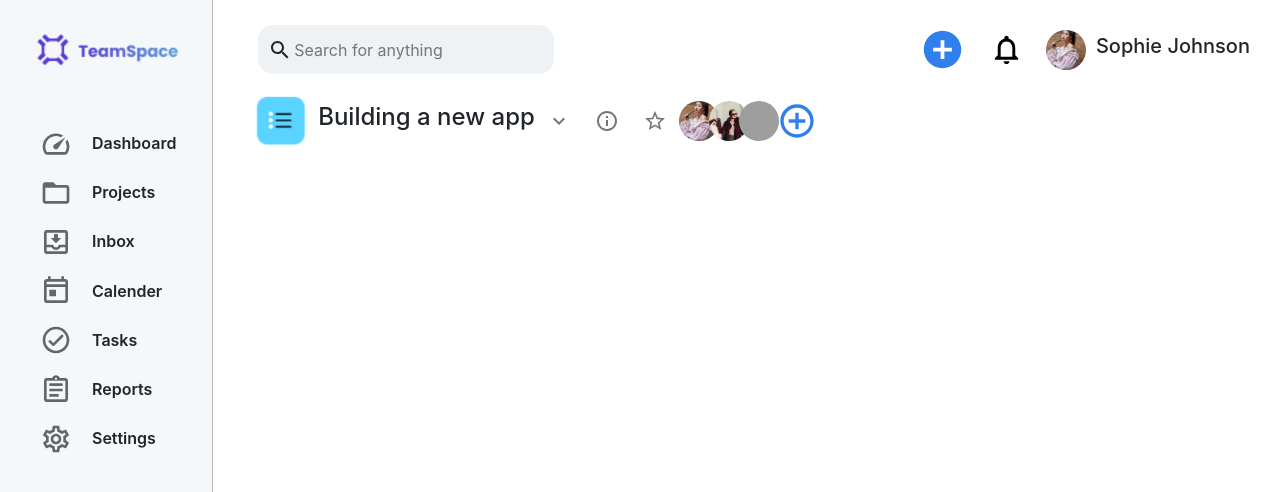
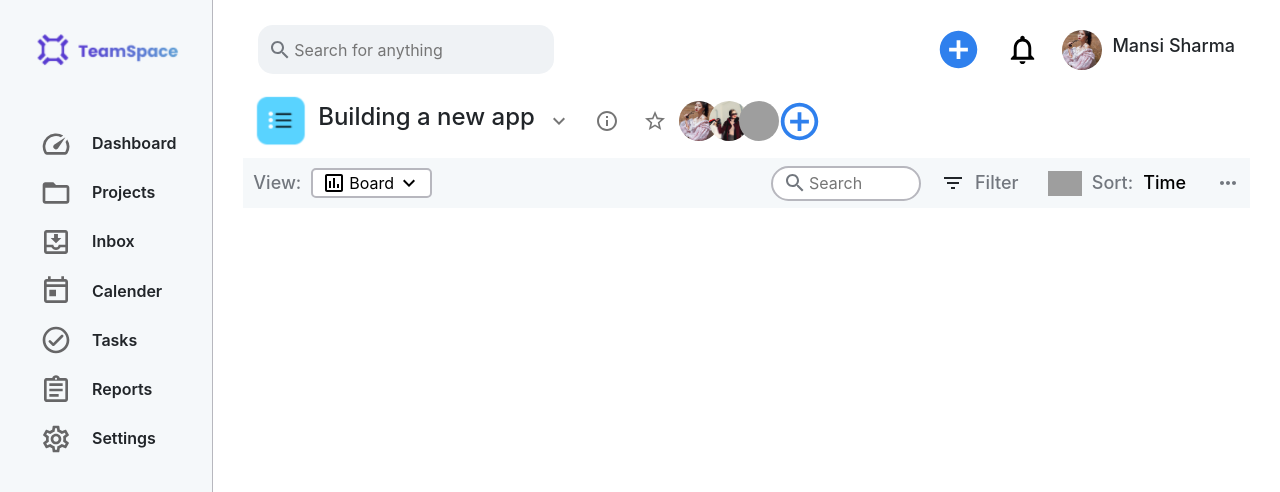
Before and after one commit to mansi35/kanban_board, a React (Create React App) app: page / in a window 1280 px wide. Shown: the top 492 px of the page. Built offline with nearby package versions, Linux system fonts and the light colour scheme; grey boxes are pictures that could not be loaded.

Commit message:
added view and search panel

```diff
--- a/src/App.css
+++ b/src/App.css
@@ -8,3 +8,7 @@ body {
     width: 100vw;
     margin: 0;
 }
+
+h5 {
+    font-size: 18px;
+}
--- a/src/App.js
+++ b/src/App.js
@@ -2,6 +2,7 @@ import './App.css';
 import Header from './components/Header';
 import Sidebar from './components/Sidebar';
 import ProjectInfo from './components/ProjectInfo';
+import View from './components/View';
 
 function App() {
 	return (
@@ -12,6 +13,7 @@ function App() {
 			<div className="col-md-10" style={{padding: "0", margin: "0", backgroundColor: "#ffffff"}}>
 				<Header />
 				<ProjectInfo />
+				<View />
 			</div>
 		</div>
 	);
--- a/src/components/Header.js
+++ b/src/components/Header.js
@@ -11,7 +11,7 @@ function Header() {
         <div className='header'>
             <div className="header__left">
                 <div className="header__input">
-                    <SearchIcon />
+                    <SearchIcon style={{color: "#72777e"}} />
                     <input type="text" placeholder="Search for anything" />
                 </div>
             </div>
@@ -25,7 +25,7 @@ function Header() {
                 </IconButton>
                 <div className="header__info">
                     <Avatar src={avatar} />
-                    <h5>Sophie Johnson</h5>
+                    <h5>Mansi Sharma</h5>
                 </div>
             </div>
         </div>
--- a/src/components/ProjectInfo.js
+++ b/src/components/ProjectInfo.js
@@ -30,7 +30,7 @@ function ProjectInfo() {
                 <Avatar src={avatar} />
                 <Avatar src={avatar2} />
                 <Avatar src={avatar3} />
-                <AddCircleOutlineSharpIcon style={{fontSize: 40, color: "#2F80ED"}} />
+                <AddCircleOutlineSharpIcon style={{fontSize: 45, color: "#2F80ED"}} />
             </div>
         </div>
     )
--- /dev/null
+++ b/src/components/View.js
@@ -0,0 +1,36 @@
+import React from 'react'
+import '../css/View.css';
+import ExpandMoreIcon from '@material-ui/icons/ExpandMore';
+import AssessmentOutlinedIcon from '@material-ui/icons/AssessmentOutlined';
+import FilterListOutlinedIcon from '@material-ui/icons/FilterListOutlined';
+import SearchIcon from '@material-ui/icons/Search';
+import MoreHorizIcon from '@material-ui/icons/MoreHoriz';
+
+function View() {
+    return (
+        <div className='view'>
+            <div className="view__search">
+                <h5>View:</h5>
+                <button>
+                    <AssessmentOutlinedIcon />
+                    Board
+                    <ExpandMoreIcon />
+                </button>
+            </div>
+            <div className="view__options">
+                <div className="view__input">
+                    <SearchIcon style={{color: "#72777e"}} />
+                    <input type="text" placeholder="Search" />
+                </div>
+                <FilterListOutlinedIcon />
+                <h5>Filter</h5>
+                <img height="25" src="https://img.icons8.com/windows/32/000000/sort-amount-up.png" alt="" />
+                <h5 style={{margin: "0"}}>Sort:</h5>
+                <h5 style={{marginLeft: "0", paddingLeft: "0", color: "#000000"}}>Time</h5>
+                <MoreHorizIcon style={{marginLeft: "0", marginRight: "10px", color: "#72777e" }} />
+            </div>
+        </div>
+    )
+}
+
+export default View
--- a/src/css/Header.css
+++ b/src/css/Header.css
@@ -40,7 +40,7 @@
 
 .header__right {
     display: flex;
-    margin-right: 15px;
+    margin-right: 30px;
 }
 
 .header__left > img {
--- /dev/null
+++ b/src/css/View.css
@@ -0,0 +1,65 @@
+.view {
+    display: flex;
+    justify-content: space-between;
+    position: sticky;
+    background-color: #F5F8FA;
+    z-index: 100;
+    margin: 0 30px;
+}
+
+.view__search {
+    display: flex;
+    justify-content: flex-start;
+    align-items: center;
+    justify-content: center;
+}
+
+.view__input {
+    display: flex;
+    align-items: center;
+    background-color: #ffffff;
+    padding: 10px;
+    border-radius: 35px;
+    border: #b7b7be 2px solid;
+    height: 70%;
+    width: 150px;
+    margin-right: 20px;
+}
+
+.view__input > input {
+    border: none;
+    background-color: transparent;
+    outline-width: 0;
+}
+
+.view__options {
+    display: flex;
+    justify-content: flex-end;
+    align-items: center;
+}
+
+.view__search > button {
+    display: flex;
+    align-items: center;
+    background-color: #ffffff;
+    border-radius: 5px;
+    border: #b7b7be 2px solid;
+    margin: 0;
+}
+
+.view__search > button > .MuiSvgIcon-root {
+    margin: 0 3px;
+}
+
+.view__search > h5 {
+    margin: 0;
+    padding: 10px;
+    color: #72777e;
+}
+
+.view__options > h5 {
+    margin: 0;
+    margin-right: 20px;
+    padding: 10px;
+    color: #72777e;
+}
```
